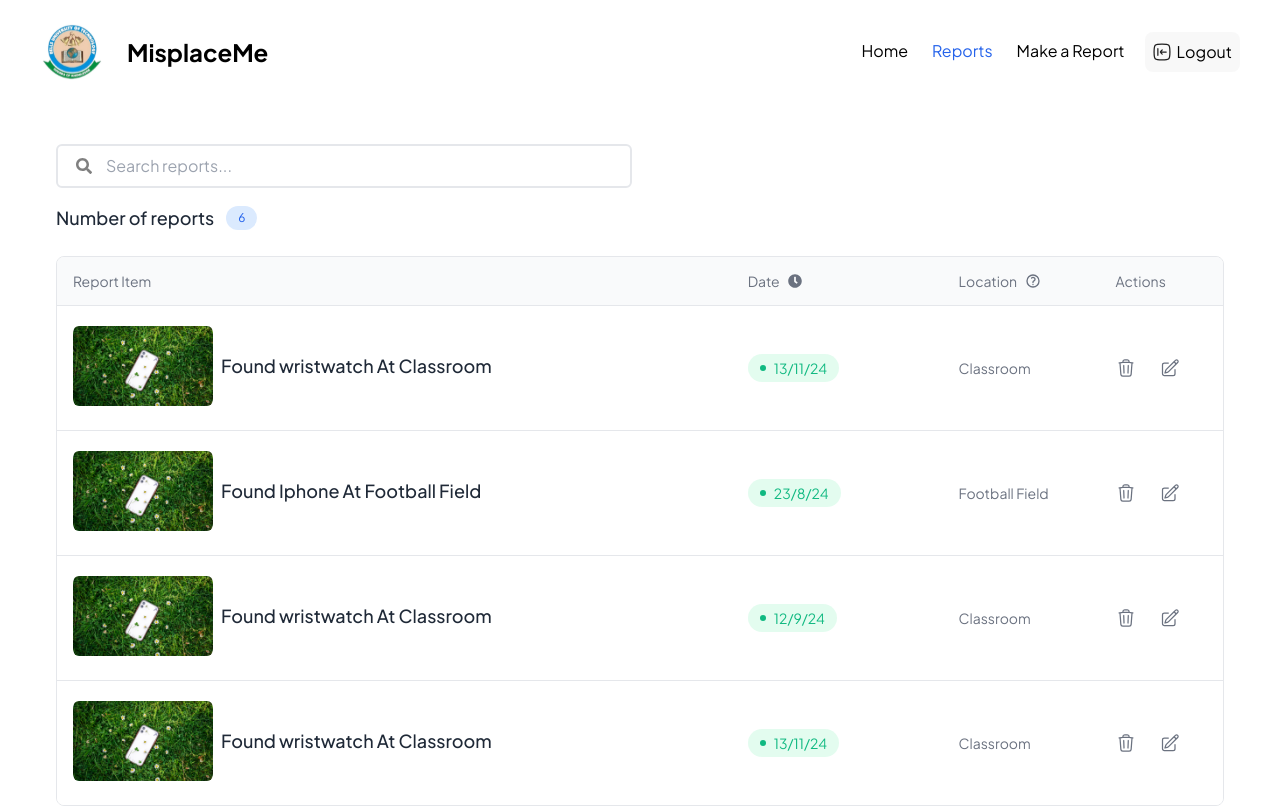
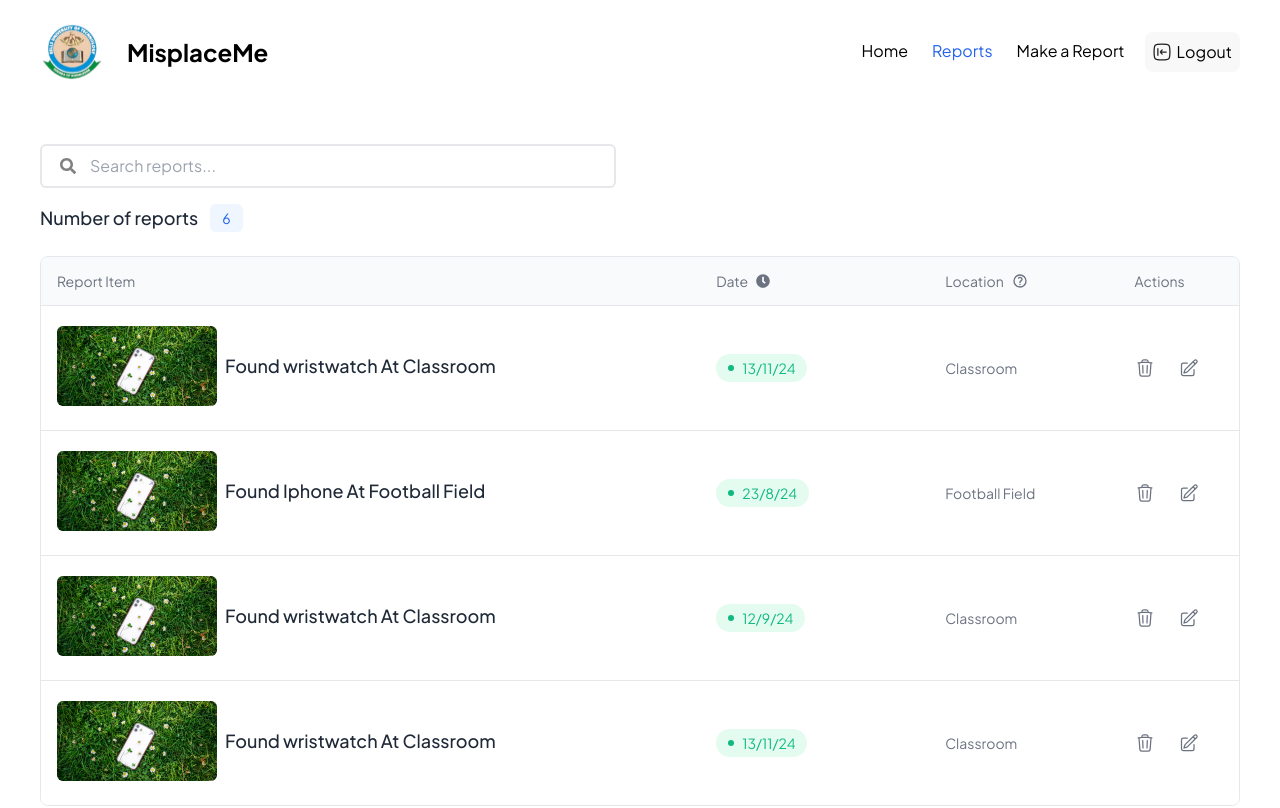
Before and after one commit to Ghreatness-Laboratory/lost-found_bellsuniversity, a React (Create React App) app: page /reports in a window 1280 px wide. Shown: the top 808 px of the page. Built offline with nearby package versions, Linux system fonts and the light colour scheme; a web font is replaced by a local one.

Commit message:
style(reportHistory.tsx): correct overflow of reports table for mobile screens

```diff
--- a/src/components/common/navbar.tsx
+++ b/src/components/common/navbar.tsx
@@ -118,7 +118,7 @@ const Navbar: React.FC<NavbarProps> = ({ isNavbarOpen, handleNavClick }) => {
         </div>
 
         <div className="flex items-center gap-5">
-          <ul className="hidden xl:flex gap-6 items-center ">
+          <ul className="hidden md:flex gap-6 items-center ">
             <span className="sr-only">Destop and Tablet Menu</span>
             {navbarMenu.map((menu, index) => {
               const isActive = location.pathname === menu.href
@@ -233,7 +233,7 @@ const Navbar: React.FC<NavbarProps> = ({ isNavbarOpen, handleNavClick }) => {
               </Link>
             )}
 
-            <div className="block lg:hidden cursor-pointer">
+            <div className="block md:hidden cursor-pointer">
               <div onClick={handleNavClick} className="cursor-pointer">
                 {isNavbarOpen ? (
                   <svg width="18" height="15" viewBox="0 0 18 18" fill="none" xmlns="http://www.w3.org/2000/svg">
--- a/src/components/makeReport/reportPreview.tsx
+++ b/src/components/makeReport/reportPreview.tsx
@@ -14,7 +14,7 @@ interface ReportPreviewProps {
 
 const ReportPreview: React.FC<ReportPreviewProps> = ({ image, name, date, description, location }) => {
   return (
-    <div className='lg:absolute lg:right-0 lg:top-20 lg:w-96 w-full'>
+    <div className='xl:absolute xl:right-0 xl:top-20 lg:w-96 w-full'>
       <div className="bg-white border border-gray-200 rounded-xl shadow-lg overflow-hidden">
         <div className="relative">
           <img
--- a/src/components/reports/reportHistory.tsx
+++ b/src/components/reports/reportHistory.tsx
@@ -72,8 +72,8 @@ const ReportsHistory: React.FC = () => {
   };
 
   return (
-    <section className="sm:px-4 mx-auto">
-      <div className="relative mb-4 md:px-4 lg:px-0 w-full md:max-w-xl">
+    <section>
+      <div className="relative mb-4 lg:px-0 w-full md:max-w-xl">
         <input
           type="text"
           placeholder="Search reports..."
@@ -82,14 +82,14 @@ const ReportsHistory: React.FC = () => {
             setSearchTerm(e.target.value);
             setCurrentPage(1);
           }}
-          className="w-full pl-12 py-2 border-2 rounded-md focus:outline-none focus:ring-2 focus:ring-blue-500"
+          className="w-full pl-12 py-2 border-2 rounded-md outline-none focus:ring-2 focus:ring-blue-500"
         />
         <FaSearch className="absolute top-1/2 left-5 -translate-y-1/2" color="gray" />
       </div>
 
       <div className="flex items-center gap-3 mb-4 px-0">
         <h2 className="text-lg font-medium text-gray-800">Number of reports</h2>
-        <span className="px-3 py-1 text-xs text-blue-600 bg-blue-100 rounded-full">
+        <span className="px-3 py-1 text-sm text-blue-600 bg-blue-50 rounded-md">
           {filteredItems.length}
         </span>
       </div>
@@ -105,11 +105,9 @@ const ReportsHistory: React.FC = () => {
         </div>
       ) : (
         <>
-          <div className="flex flex-col px-4 lg:px-0 mt-6">
-            <div className="-mx-4 -my-2 overflow-x-auto sm:-mx-6 lg:-mx-8">
-              <div className="inline-block min-w-full py-2 align-middle lg:px-8">
-                <div className="overflow-hidden border border-gray-200 md:rounded-lg">
-                  <table className="min-w-full divide-y divide-gray-200">
+          <div className="flex flex-col mt-6 min-h-[60vh] ">
+            <div className="border border-gray-200 md:rounded-lg overflow-x-auto">
+              <table className="w-full min-w-[800px] divide-y divide-gray-200">
                 <thead className="bg-gray-50">
                   <tr>
                     <th scope="col" className="py-3.5 px-4 text-sm font-normal text-left text-gray-500">
@@ -117,13 +115,13 @@ const ReportsHistory: React.FC = () => {
                         <span>Report Item</span>
                       </div>
                     </th>
-                        <th scope="col" className="px-12 py-3.5 text-sm font-normal text-left text-gray-500">
+                    <th scope="col" className="px-12 py-3.5 text-sm font-normal flex sm:block justify-center text-gray-500">
                       <button className="flex items-center gap-x-2">
                         <span>Date</span>
                         <FaClock />
                       </button>
                     </th>
-                        <th scope="col" className="px-4 py-3.5 text-sm font-normal text-left text-gray-500">
+                    <th scope="col" className="px-10 py-3.5 text-sm font-normal text-left text-gray-500">
                       <button className="flex items-center gap-x-2">
                         <span>Location</span>
                         <svg xmlns="http://www.w3.org/2000/svg" fill="none" viewBox="0 0 24 24" strokeWidth="2" stroke="currentColor" className="w-4 h-4">
@@ -168,11 +166,9 @@ const ReportsHistory: React.FC = () => {
                                     alt={report.name}
                                   />
                                 </div>
-                                    <div className="max-w-xs w-full">
                                 <h2 className="font-medium md:text-lg lg:w-[300px] text-gray-800 overflow-hidden">
                                   {report.name}
                                 </h2>
-                                    </div>
                               </>
                             )}
                           </div>
@@ -186,7 +182,7 @@ const ReportsHistory: React.FC = () => {
                           </h2>
                         </div>
                       </td>
-                          <td className="px-4 py-4 text-sm text-gray-500 whitespace-nowrap">
+                      <td className="px-10 py-4 text-sm text-gray-500 whitespace-nowrap">
                         {report.isEditing ? (
                           <input
                             type="text"
@@ -208,7 +204,6 @@ const ReportsHistory: React.FC = () => {
                             onClick={() => handleDelete(report.id)}
                             className="text-gray-500 transition-colors duration-200 hover:text-red-500 focus:outline-none"
                           >
-                                <span className="sr-only">Delete</span>
                             <svg xmlns="http://www.w3.org/2000/svg" fill="none" viewBox="0 0 24 24" strokeWidth="1.5" stroke="currentColor" className="w-5 h-5">
                               <path strokeLinecap="round" strokeLinejoin="round" d="M14.74 9l-.346 9m-4.788 0L9.26 9m9.968-3.21c.342.052.682.107 1.022.166m-1.022-.165L18.16 19.673a2.25 2.25 0 01-2.244 2.077H8.084a2.25 2.25 0 01-2.244-2.077L4.772 5.79m14.456 0a48.108 48.108 0 00-3.478-.397m-12 .562c.34-.059.68-.114 1.022-.165m0 0a48.11 48.11 0 013.478-.397m7.5 0v-.916c0-1.18-.91-2.164-2.09-2.201a51.964 51.964 0 00-3.32 0c-1.18.037-2.09 1.022-2.09 2.201v.916m7.5 0a48.667 48.667 0 00-7.5 0" />
                             </svg>
@@ -219,19 +214,13 @@ const ReportsHistory: React.FC = () => {
                             className="text-gray-500 transition-colors duration-200 hover:text-yellow-500 focus:outline-none"
                           >
                             {report.isEditing ? (
-                                  <>
-                                    <span className="sr-only">Save edit</span>
                               <svg xmlns="http://www.w3.org/2000/svg" fill="none" viewBox="0 0 24 24" strokeWidth="1.5" stroke="currentColor" className="w-5 h-5">
                                 <path strokeLinecap="round" strokeLinejoin="round" d="M9 12.75L11.25 15 15 9.75M21 12a9 9 0 11-18 0 9 9 0 0118 0z" />
                               </svg>
-                                  </>
                             ) : (
-                                  <>
-                                    <span className="sr-only">Edit</span>
                               <svg xmlns="http://www.w3.org/2000/svg" fill="none" viewBox="0 0 24 24" strokeWidth="1.5" stroke="currentColor" className="w-5 h-5">
                                 <path strokeLinecap="round" strokeLinejoin="round" d="M16.862 4.487l1.687-1.688a1.875 1.875 0 112.652 2.652L10.582 16.07a4.5 4.5 0 01-1.897 1.13L6 18l.8-2.685a4.5 4.5 0 011.13-1.897l8.932-8.931zm0 0L19.5 7.125M18 14v4.75A2.25 2.25 0 0115.75 21H5.25A2.25 2.25 0 013 18.75V8.25A2.25 2.25 0 015.25 6H10" />
                               </svg>
-                                  </>
                             )}
                           </button>
                         </div>
@@ -240,8 +229,6 @@ const ReportsHistory: React.FC = () => {
                   ))}
                 </tbody>
               </table>
-                </div>
-              </div>
             </div>
           </div>
 
--- a/src/pages/makeReport.tsx
+++ b/src/pages/makeReport.tsx
@@ -30,7 +30,7 @@ const MakeAReport: React.FC = () => {
             location='Classroom'
           />
         ) : (
-          <div className='lg:absolute lg:right-0 lg:top-20 lg:w-96 w-full'>
+          <div className='xl:absolute xl:right-0 xl:top-20 lg:w-96 w-full'>
             <div className="bg-white border border-dashed border-blue-300 rounded-xl shadow-lg p-6 h-80 flex flex-col justify-center items-center text-center transition-all duration-300 hover:border-blue-500 hover:shadow-xl">
               <div className="flex flex-col items-center gap-4">
                 <div className="bg-blue-50 p-4 rounded-full mb-2">
```
Lines whose indentation alone changed are shown as unchanged.
